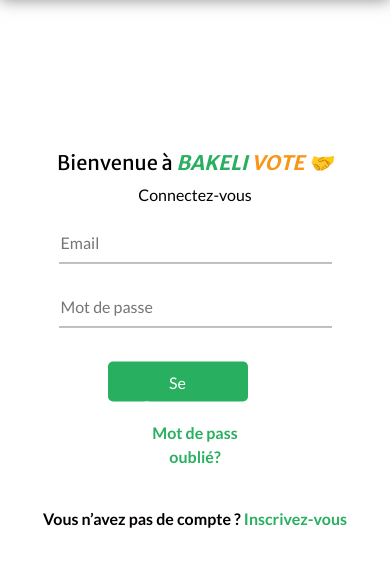
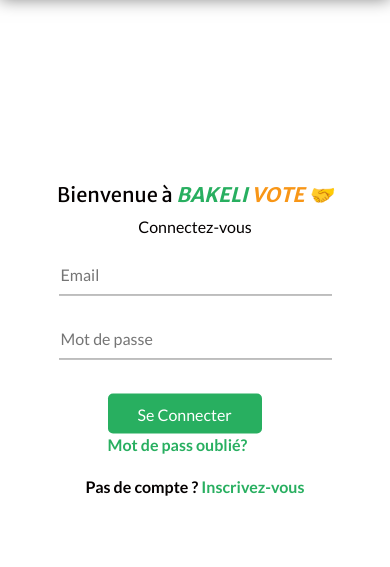
Before and after one commit to Menzamenza/bakeli-vote-mien, a website with bundled scripts: page connexion.html in a window 390 px wide. Shown: the part 105-672 px from the top of the page. Built offline with nearby package versions, Linux system fonts and the light colour scheme; a script that the page names is missing.

Commit message:
ajustements

```diff
--- a/connexion.html
+++ b/connexion.html
@@ -45,7 +45,7 @@
             <a id="forgotpasswordlabel" class="m-oublie" style="color: #28AF60;">Mot de pass oublié?</a>
         </div>
         <div class="fiable">
-          Vous n’avez pas de compte ? <a style="color: #28AF60;" href="inscription.html">Inscrivez-vous</a>
+          Pas de compte ? <a style="color: #28AF60;" href="inscription.html">Inscrivez-vous</a>
         </div>
     </form>
 
--- a/style/style.css
+++ b/style/style.css
@@ -175,6 +175,7 @@
   border: none;
   padding: 10px 20px;
   border-radius: 10px;
+  white-space: nowrap;
 }
 
 .button:hover{
@@ -314,7 +315,7 @@
       background-color: #009688;
       color: white;
       border: none;
-      width: 80%;
+      /* width: 80%; */
       height: 30px;
       font-size: 100%;
   }
@@ -336,13 +337,14 @@
       padding: 10px;
   }
   .m-oublie{
-      padding: 20px;
       text-align: center;
+      white-space: nowrap;
   }
   .fiable{
       width: 100%;
       padding: 2%;
       text-align: center;
+      white-space: nowrap;
   }
   .envoie{
       width: 30%;
```
